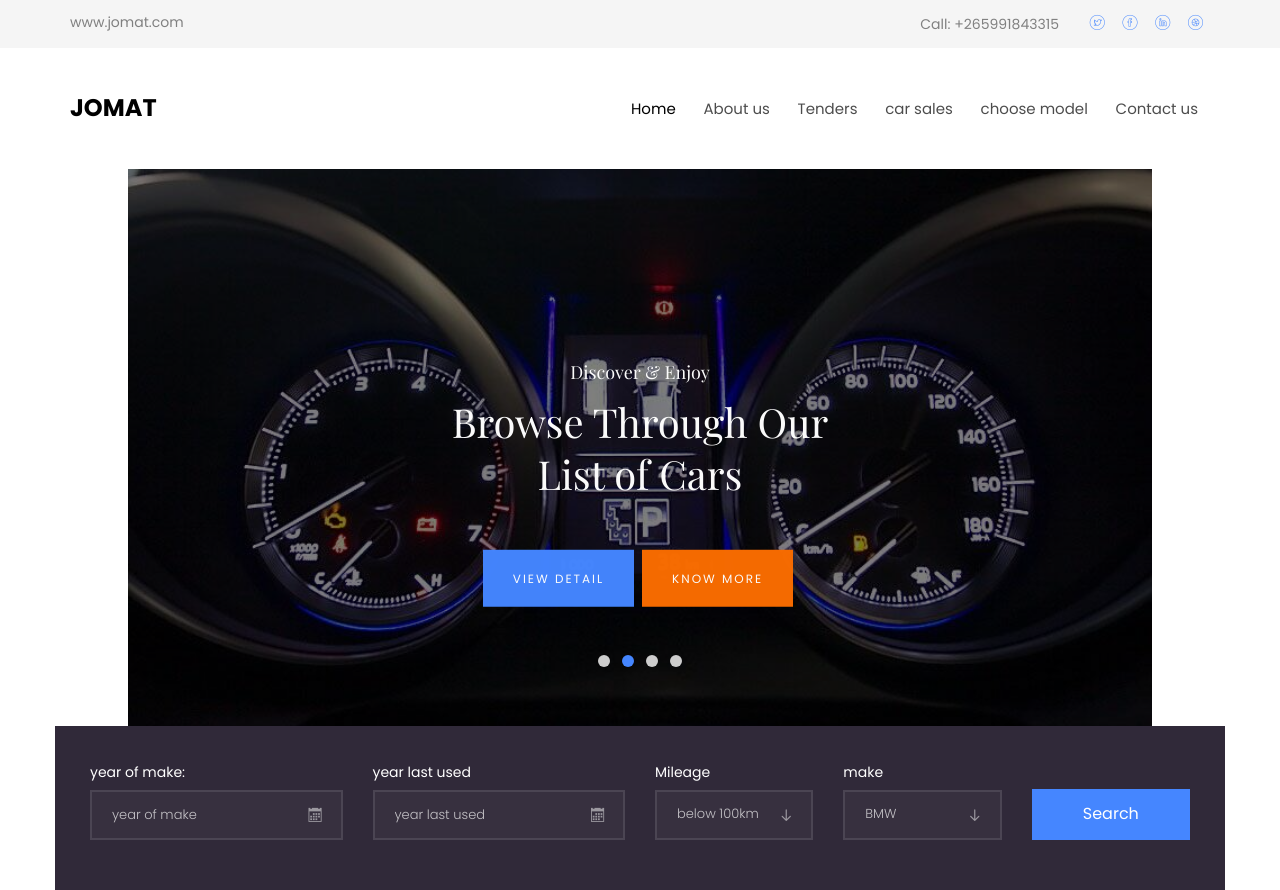
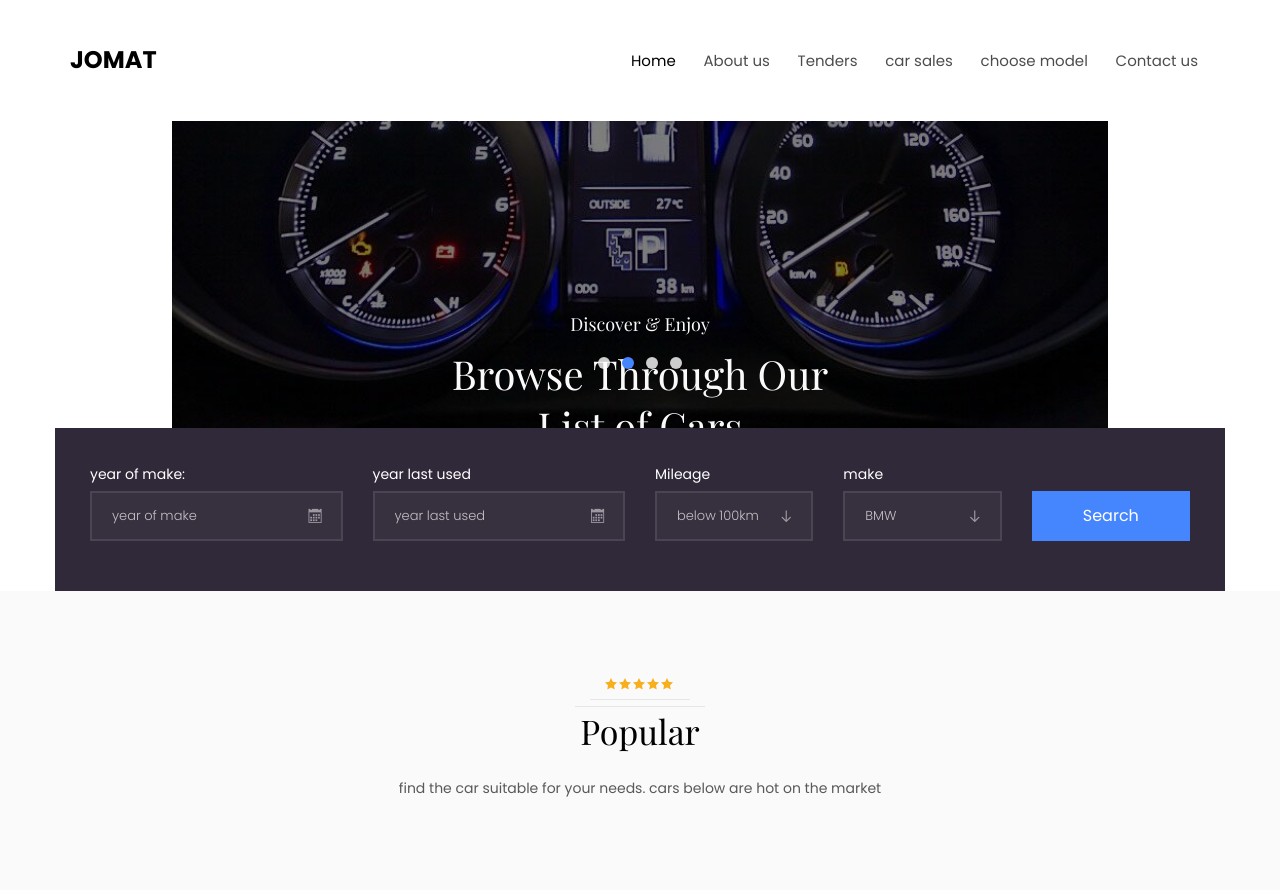
Before and after one commit to Chijere/jomat-distributor-car-dealer-website, a plain HTML site: page index.html in a window 1280 px wide. Shown: the top 890 px of the page. Drawn offline with nearby package versions, Linux system fonts and the light colour scheme; files whose address does not match are found by name.

Commit message:
i have made css changes check

```diff
--- a/css/style.css
+++ b/css/style.css
@@ -278,7 +278,7 @@ h1, h2, h3, h4, h5, h6, figure {
     transform: scale(1.1); }
 
 #colorlib-hero {
-  min-height: 650px;
+  max-height: 400px;
   background: #fff url(../images/loader.gif) no-repeat center center;
   width: 80%;
   margin-left: 10%; }
@@ -297,7 +297,7 @@ h1, h2, h3, h4, h5, h6, figure {
         background-repeat: no-repeat;
         background-size: cover;
         background-position: bottom center;
-        min-height: 650px;
+        max-height: 400px;
         position: relative; }
         #colorlib-hero .flexslider .slides li .overlay {
           position: absolute;
@@ -1358,8 +1358,7 @@ input[type="text"] {
   width: 25px;
   height: 25px;
   cursor: pointer;
-  text-decoration: none;
-  top: 5em !important; }
+  text-decoration: none;}
   .colorlib-nav-toggle.active i::before, .colorlib-nav-toggle.active i::after {
     background: #444; }
   .colorlib-nav-toggle:hover, .colorlib-nav-toggle:focus, .colorlib-nav-toggle:active {
@@ -1430,7 +1429,7 @@ input[type="text"] {
 .colorlib-nav-toggle {
   position: absolute;
   right: 0px;
-  top: 65px;
+  top: 25px;
   z-index: 21;
   padding: 6px 0 0 0;
   display: block;
--- a/index.html
+++ b/index.html
@@ -62,24 +62,6 @@
 
 	<div id="page">
 		<nav class="colorlib-nav" role="navigation">
-			<div class="top">
-				<div class="container">
-					<div class="row">
-						<div class="col-xs-4">
-							<p class="site">www.jomat.com</p>
-						</div>
-						<div class="col-xs-8 text-right">
-							<p class="num">Call: +265991843315</p>
-							<ul class="colorlib-social">
-								<li><a href="#"><i class="icon-twitter"></i></a></li>
-								<li><a href="#"><i class="icon-facebook"></i></a></li>
-								<li><a href="#"><i class="icon-linkedin"></i></a></li>
-								<li><a href="#"><i class="icon-dribbble"></i></a></li>
-							</ul>
-						</div>
-					</div>
-				</div>
-			</div>
 			<div class="top-menu">
 				<div class="container">
 					<div class="row">
@@ -109,6 +91,9 @@
 				</div>
 			</div>
 		</nav>
+
+			<div class="container">
+			<div class="row">
 			<div id="colorlib-hero">
 				<div class="flexslider">
 					<ul class="slides">
@@ -169,6 +154,8 @@
 				   		</div>
 				   	</li>
 				  	</ul>
+			  	</div>
+		    </div>
 		    </div>
 		</div>
 		<div id="colorlib-reservation">
```
Lines whose indentation alone changed are shown as unchanged.
